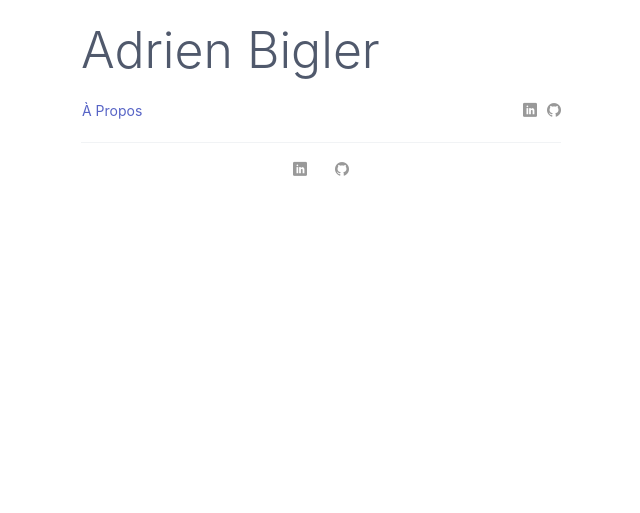
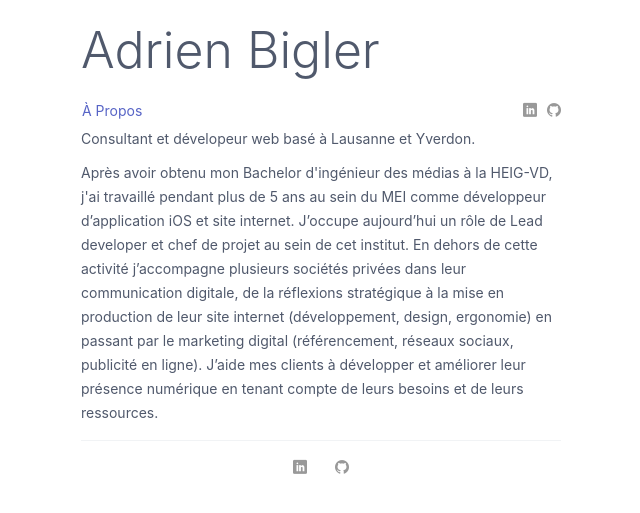
Before and after one commit to camel113/camel113.github.io, a Jekyll site: the page built from adrien-bigler-consultant-web.html, in a window 1280 px wide. Shown: the top 513 px of the page, without its empty margins (319-959 px from the left). Built offline with Jekyll 4.4.1, drawn with Linux system fonts in a browser that asks for light colours; some web fonts are replaced.

```diff
--- a/_config.yml
+++ b/_config.yml
@@ -1,15 +1,12 @@
 # Site settings
-title: "Foostats | Classements buteurs | Foot amateur Suisse"
-description: "Classements buteurs et équipes pour les championnats amateurs de football des cantons de Vaud et Fribourg"
+title: "Consultant et dévelopeur web basé à Lausanne et Yverdon"
+description: "Lead developer et chef de projet au sein du MEI à la HEIG-VD. Consultant et dévelopeur web indépendant."
 
 baseurl: "" # the subpath of your site, e.g. /blog/
-# url: "http://www.footstats.ch" # the base hostname & protocol for your site
 url: "http://camel113.github.io" # the base hostname & protocol for your site
-twitter_username: jekyllrb
-github_username:  jekyll
 name: ""
 
-exclude: ["node_modules"]
+exclude: ["node_modules","readme.md"]
 gems:
   - jekyll-paginate
 
--- a/_includes/header.html
+++ b/_includes/header.html
@@ -2,7 +2,7 @@
 	<a class="site-title" href="/"><h1>Adrien Bigler</h1></a>
 	<nav class="navbar">
 	  <section class="navbar-left">
-	    <a href="#" class="btn btn-link first-link">à propos</a>
+	    <a href="/adrien-bigler-consultant-web" class="btn btn-link first-link">à propos</a>
 	  </section>
 	  <section class="navbar-section">
 	  	<a class="social-link linkedin" href="#"><span class="icon-linkedin"></span></a>
--- a/_layouts/default.html
+++ b/_layouts/default.html
@@ -4,6 +4,8 @@
     <!-- Required meta tags -->
     <meta charset="utf-8">
     <meta name="viewport" content="width=device-width, initial-scale=1, shrink-to-fit=no">
+    <title>{% if page.title %}{{page.title}}{% else %}{{ site.title }}{% endif %}</title>
+    <meta name="description" content="{% if page.description %}{{page.description}}{% else %}{{ site.description }}{% endif %}">
     {% if jekyll.environment == "production" %}
       <style>{% include main.css %}</style>
     {% else %}
--- a/adrien-bigler-consultant-web.html
+++ b/adrien-bigler-consultant-web.html
@@ -2,5 +2,6 @@
 layout: default
 ---
 <main>
-
+	<p>Consultant et dévelopeur web basé à Lausanne et Yverdon.</p>
+	<p>Après avoir obtenu mon Bachelor d'ingénieur des médias à la HEIG-VD, j'ai travaillé pendant plus de 5 ans au sein du MEI comme développeur d’application iOS et site internet. J’occupe aujourd’hui un rôle de Lead developer et chef de projet au sein de cet institut. En dehors de cette activité j’accompagne plusieurs sociétés privées dans leur communication digitale, de la réflexions stratégique à la mise en production de leur site internet (développement, design, ergonomie) en passant par le marketing digital (référencement, réseaux sociaux, publicité en ligne). J’aide mes clients à développer et améliorer leur présence numérique en tenant compte de leurs besoins et de leurs ressources.</p>
 </main>
```
Also changed, not shown: _posts/2017-05-01-google-page-speed-insights.md (+1 -0 lines), _posts/2017-05-28-webapp-participative.md (added, +14 -0 lines), images/app-participative.jpg (added).
